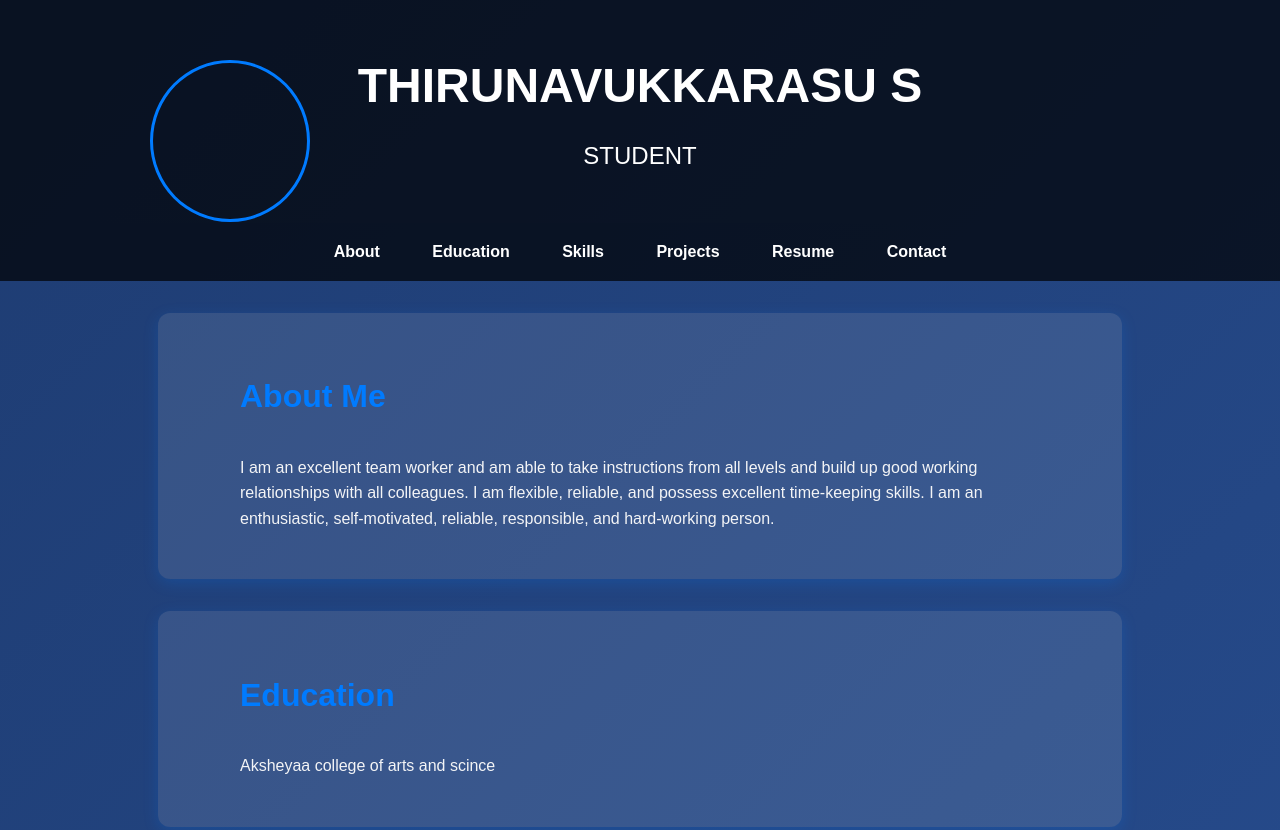
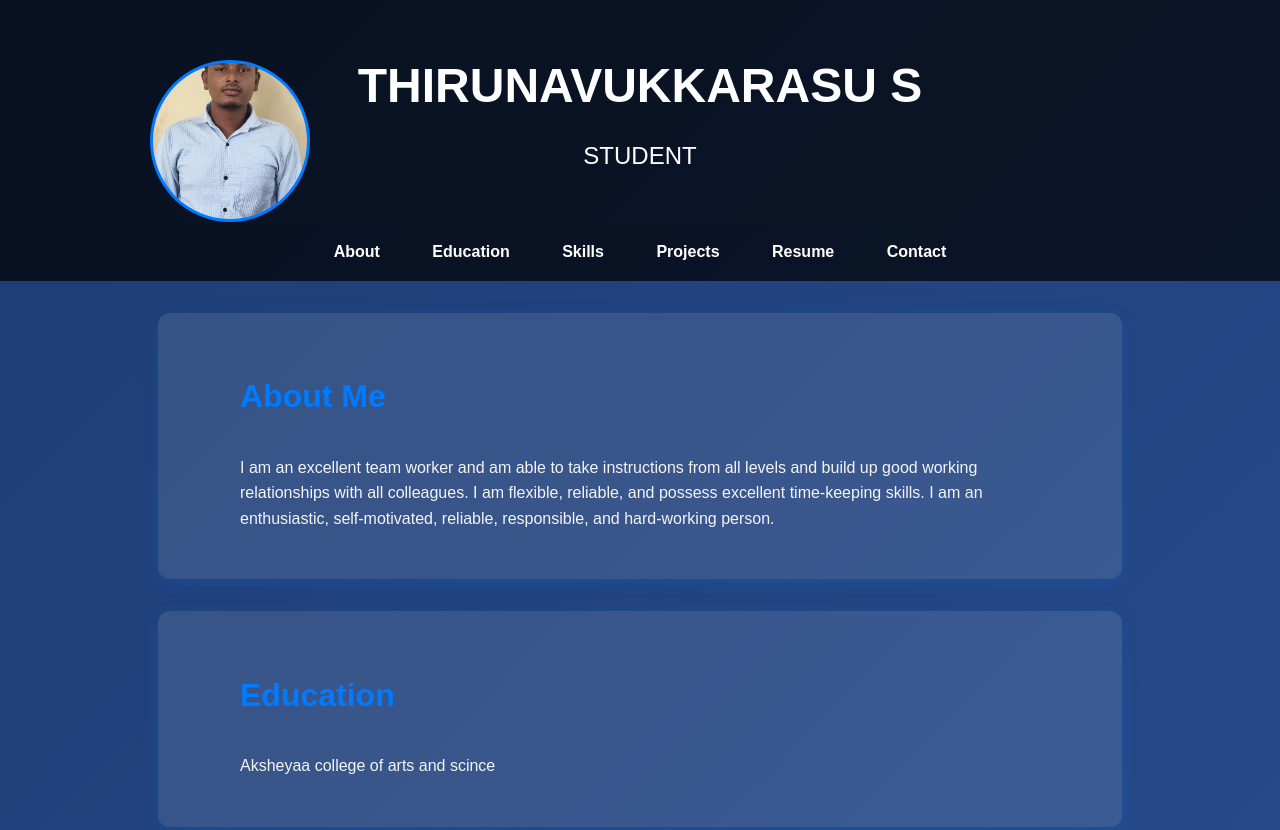
Before and after one commit to Akasha25/Nm-project-, a plain HTML site: page index.html in a window 1280 px wide. Shown: the top 830 px of the page. Drawn offline with Linux system fonts and the light colour scheme.

Commit message:
Update index.html

```diff
--- a/index.html
+++ b/index.html
@@ -35,7 +35,7 @@
             height: 70%;
             border-radius: 50%;
             border: 3px solid #007bff;
-            background: url('./L1.jpeg') no-repeat center center/cover; /* Replace with your image path */
+            background: url('IMG-20250320-WA0002.jpg') no-repeat center center/cover; /* Replace with your image path */
         }
 
         header h1 {
```
